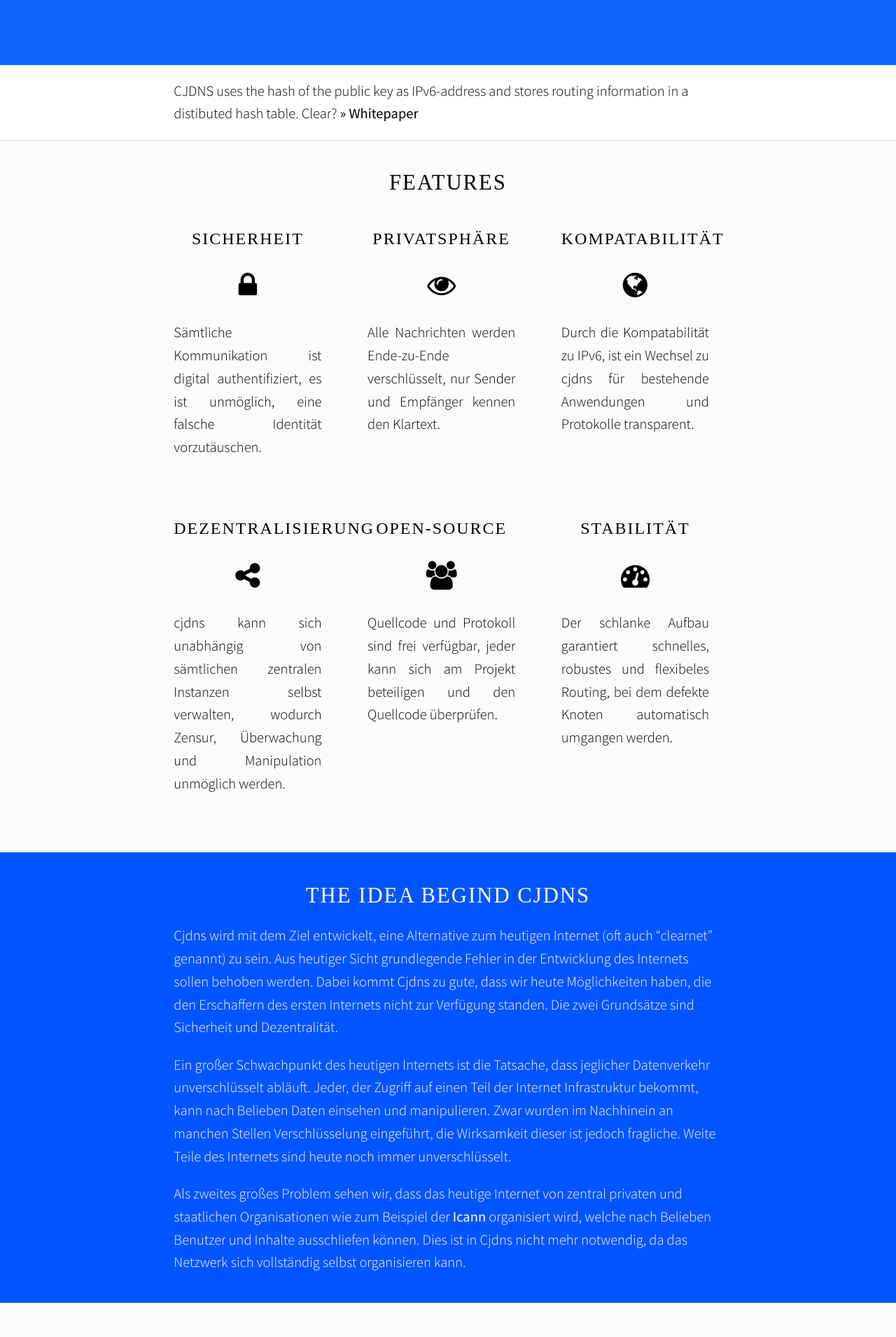
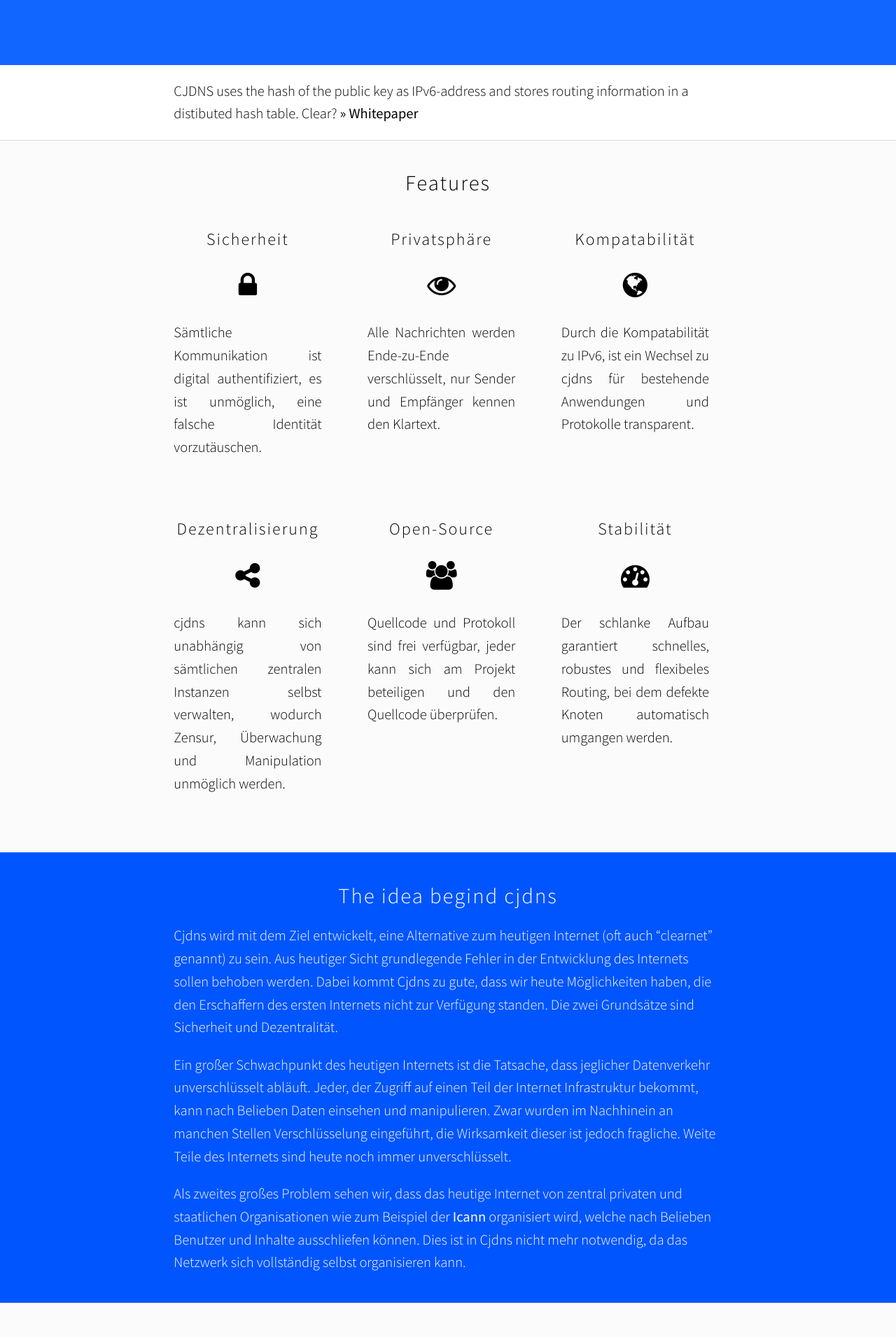
Before and after one commit to mawalu/cjdns-website, a Jekyll site: the page built from index.html, in a window 1280 px wide. Shown: the part 380-2291 px from the top of the page at 70% size. Built offline with Jekyll 4.4.1, drawn with Linux system fonts in a browser that asks for light colours; nearby versions of some CDN libraries; some web fonts are replaced.

Commit message:
Update vendor.sass

```diff
--- a/_sass/vendor.sass
+++ b/_sass/vendor.sass
@@ -6,7 +6,9 @@ body > * > *
   margin-right: 1.5em
 
 h1, h2, h3, h4, h5, h6
+  font-family: "Source Sans Pro", sans-serif
   font-weight: 300
+  text-transform: none
   text-align: center
 
 p a
@@ -20,8 +22,6 @@ nav ul
   color: white
 
 #top h1
-  font-family: "Source Sans Pro", sans-serif
-  text-transform: none
   text-shadow: 1px 0 0 black
   font-size: 2.5em
   margin: 3em 0
```
